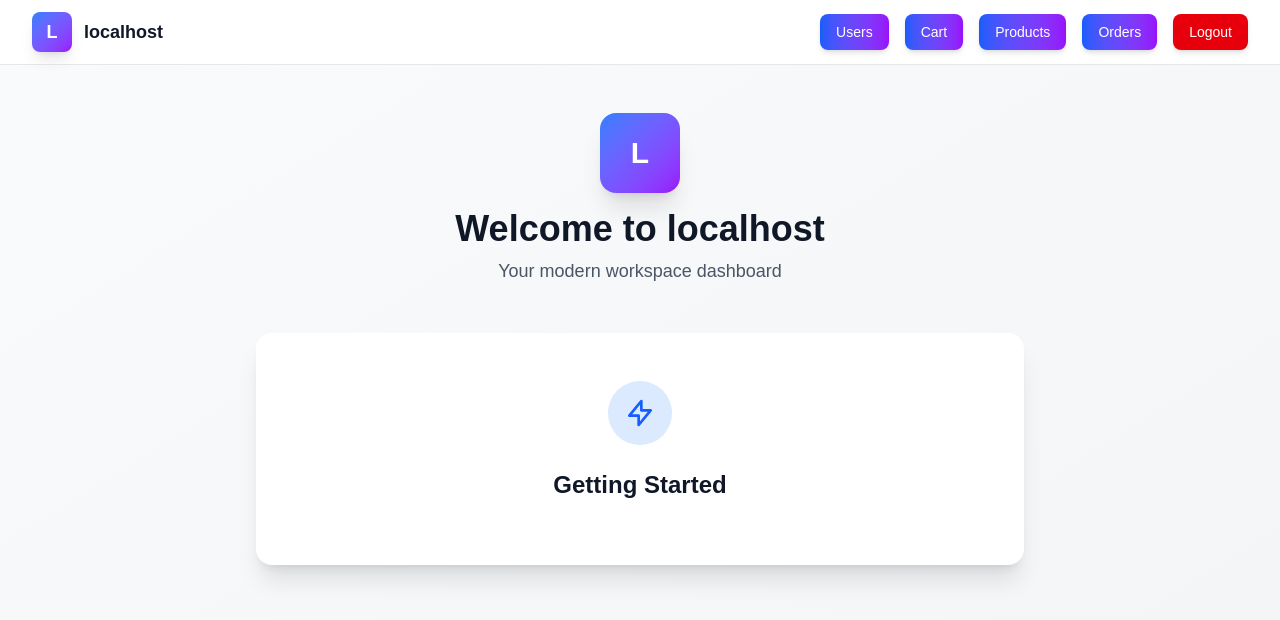
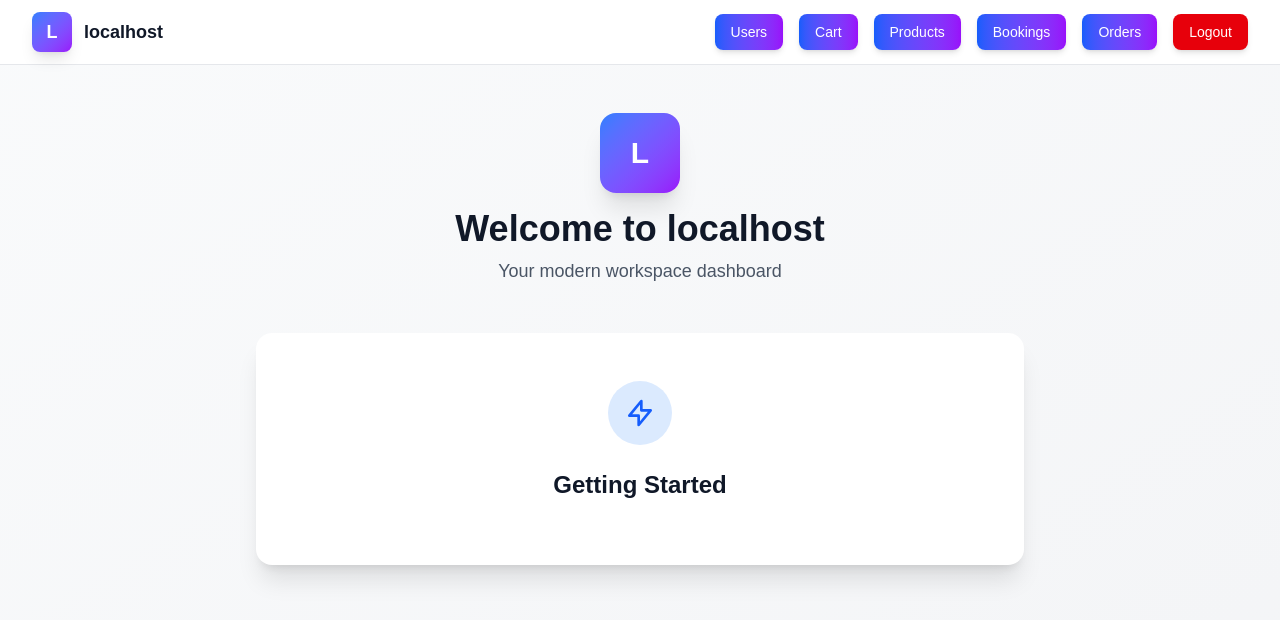
Before and after one commit to dip7501686040/ideastoweb-next-frontend, a Next.js app: page /dashboard in a window 1280 px wide. Shown: the top 620 px of the page. Built offline with nearby package versions, Linux system fonts and the light colour scheme; no server answers.

Commit message:
feat: add Bookings link to TenantHeader component

```diff
--- a/src/components/layouts/tenant/TenantHeader.tsx
+++ b/src/components/layouts/tenant/TenantHeader.tsx
@@ -41,6 +41,12 @@ export default function TenantHeader() {
               Products
             </Link>
             <Link
+              href="/bookings"
+              className="px-4 py-2 bg-gradient-to-r from-blue-600 to-purple-600 hover:from-blue-700 hover:to-purple-700 text-white text-sm font-medium rounded-lg transition-all shadow-md hover:shadow-lg"
+            >
+              Bookings
+            </Link>
+            <Link
               href="/orders"
               className="px-4 py-2 bg-gradient-to-r from-blue-600 to-purple-600 hover:from-blue-700 hover:to-purple-700 text-white text-sm font-medium rounded-lg transition-all shadow-md hover:shadow-lg"
             >
--- a/src/middleware.ts
+++ b/src/middleware.ts
@@ -12,8 +12,12 @@ export function middleware(request: NextRequest) {
   const hostname = request.headers.get("host") || ""
 
   // 🔐 AUTHENTICATION CHECK
-  const token = request.cookies.get("accessToken")?.value
-  const isAuthenticated = !!token
+  // A valid refresh token is sufficient to consider the user authenticated at the
+  // routing level — the client-side code will transparently obtain a new access
+  // token on the first API call (via the 401-retry flow in BaseApi).
+  const accessToken = request.cookies.get("accessToken")?.value
+  const refreshToken = request.cookies.get("refreshToken")?.value
+  const isAuthenticated = !!accessToken || !!refreshToken
 
   // 🔧 ADMIN SUBDOMAIN DETECTION (admin.myapp.com or admin.tenant.myapp.com)
   const adminConfig = getAdminConfig(hostname)
```
